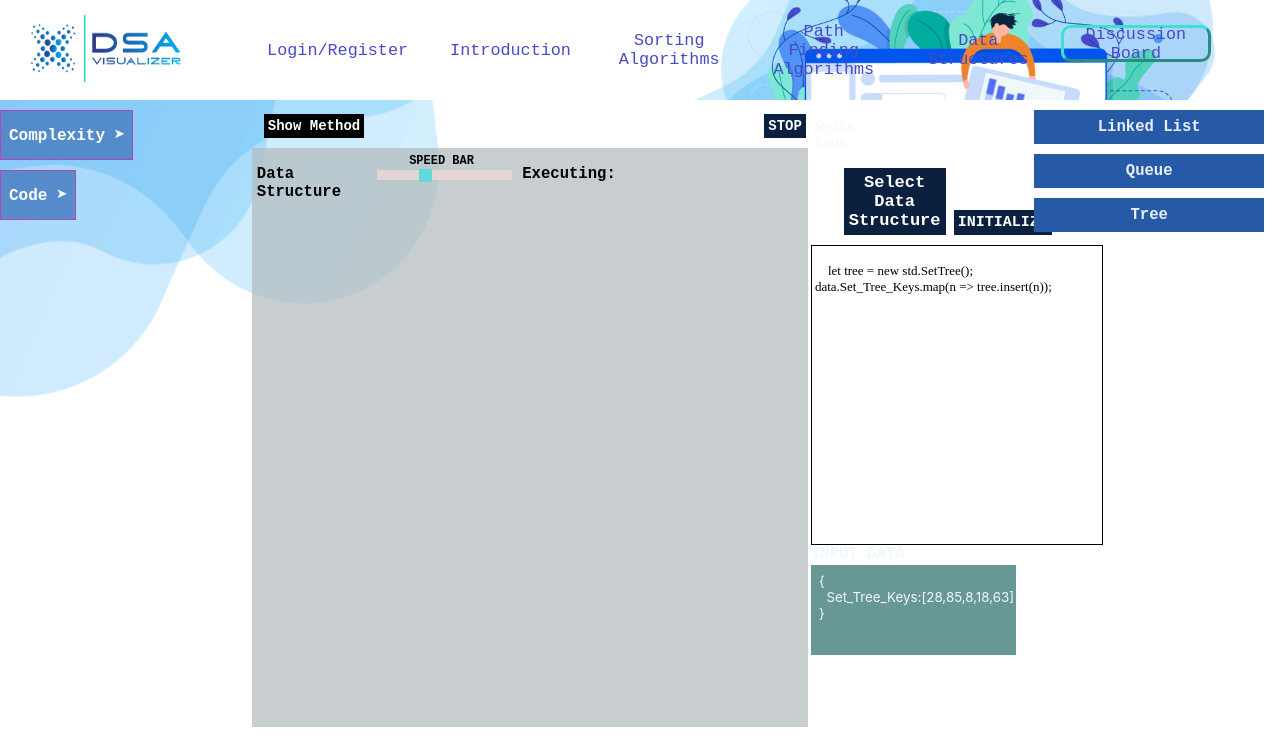
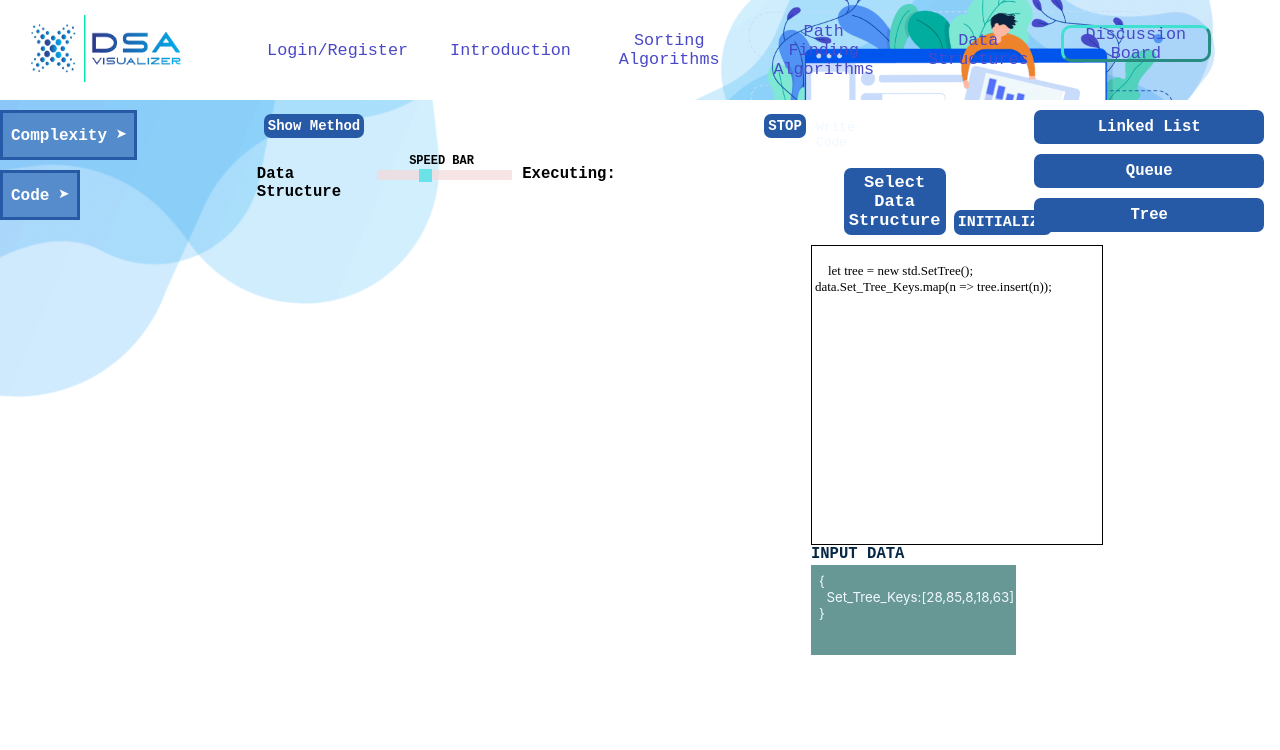
Before and after one commit to Jordiak/Visualizer, a React (Create React App) app in the folder client/: page /data-structures in a window 1280 px wide. Shown: the top 750 px of the page. Built offline with nearby package versions, Linux system fonts and the light colour scheme.

Commit message:
changed grid color and some data structure elements color

```diff
--- a/client/src/components/functions/Collapsible.css
+++ b/client/src/components/functions/Collapsible.css
@@ -9,6 +9,7 @@
   font-weight: bold;
   background-color:rgb(38,89,166);
   border:transparent;
+  color:white;
 }
 
 .collapsible .side-toggle {
--- a/client/src/components/pages/sorting.css
+++ b/client/src/components/pages/sorting.css
@@ -23,13 +23,13 @@
   ;
 }
 .cell.done {
-  background-color: #03af20;
-  border-color: #03af20;
+  background-color: rgb(169,219,251);
+  border-color: rgb(169,219,251);
   transition: all 0.4s ease-out;
 }
 .cell.current {
-  border-color: rgba(255, 22, 22, 0.5);
-  background-color: rgba(255, 22, 22, 0.5);
+  border-color: rgba(238, 255, 143, 0.952);
+  background-color: rgba(238, 255, 143, 0.952);
   transition: all 0.4s ease-out;
 }
 /* FRAME ENDS */
@@ -40,18 +40,19 @@ button {
   text-align: center;
   padding: 10px;
   margin: 10px;
-  color: rgba(255, 255, 255, 0.9);
+  color: rgb(238, 241, 245);
   border-radius: 0px;
-  background:rgb(10,32,62);
+  background:rgb(38,89,166);
   background-size: 600%;
   animation: anime 16s linear infinite;
   border-style: hidden;
   font-weight: bold;
   cursor: pointer;
   font-family: monospace;
-  border: 1px solid rgb(180, 73, 180);
+  border-radius: 7px;
+  border: 3px solid rgb(38,89,166);
 }
-button:hover {background-color:rgb(88,28,118)}
+button:hover {background-color:rgb(113, 220, 228)}
 
 @keyframes anime {
   0% {
@@ -92,8 +93,9 @@ button:hover {background-color:rgb(88,28,118)}
   margin-left: auto;
   margin-right: auto;
   margin-top: 30px;
-  background-color:rgb(0,0,0, 0.8);
+  background-color:rgba(0, 0, 0, 0);
   border-radius: 12px;
+  color:rgb(38,89,166);
 }
 .navbar-sorting .options {
   margin: 10px;
@@ -172,17 +174,19 @@ button:hover {background-color:rgb(88,28,118)}
   outline: 0px;
 }
 .config-menu {
-  background-color: rgb(0,0,34);
-  color: white;
+  background-color: transparent;
+  color: rgb(38,89,166);
   font-size: 18px;
   text-align: center;
   font-family: monospace;
   width: 70px;
   height: 40px;
   text-overflow: ellipsis;
+  border:rgb(38,89,166) solid 2px;
+  border-radius:5px;
 }
 .config-option {
-  background-color: rgb(0,0,34);
+  background-color: rgb(38,89,166);
   color: white;
   font-size: 18px;
   font-family: monospace;
--- a/client/src/components/pathFindingVisualizer/Node/Node.css
+++ b/client/src/components/pathFindingVisualizer/Node/Node.css
@@ -1,9 +1,9 @@
 .node {
   width: 25px;
   height: 25px;
-  outline: 2px solid rgba(121, 35, 143, 0.993);
-  display: inline-block;
-  background-color:rgba(175, 169, 169, 0.753);
+  outline: 1px solid rgb(38,89,166);
+  display:inline-block;
+  background-color:transparent;
 
 }
 
@@ -49,7 +49,7 @@
 }
 
 .node-wall {
-  background-color: rgba(197, 229, 231, 0.829);
+  background-color: rgb(139,207,249);
 }
 
 .node-shortest-path {
--- a/client/src/stylesheet/InputSection.css
+++ b/client/src/stylesheet/InputSection.css
@@ -111,7 +111,7 @@ div.text-input2 {
   margin-top: 25%;
   position: relative;
   text-align: middle;
-  color: aliceblue;
+  color: rgb(6, 40, 70);
   font-family: monospace;
   font-size: larger;
 }
--- a/client/src/stylesheet/ShowContainer.css
+++ b/client/src/stylesheet/ShowContainer.css
@@ -3,7 +3,7 @@ div.show-container {
   height: 64.3%;
   float: left;
   color: aliceblue;
-  background-color: rgba(179, 187, 190, 0.712);
+  background-color: transparent;
   font-family: -apple-system, BlinkMacSystemFont, "Segoe UI", Roboto, Oxygen,
     Ubuntu, Cantarell, "Open Sans", "Helvetica Neue", sans-serif;
 }
--- a/client/src/stylesheet/ShowMethodList.css
+++ b/client/src/stylesheet/ShowMethodList.css
@@ -12,7 +12,7 @@
   height: auto;
   text-align: middle;
   border: none;
-  background-color: Black;
+  background-color: rgb(38,89,166);
   color: white;
   font-size: 14px;
   cursor: pointer;
```
